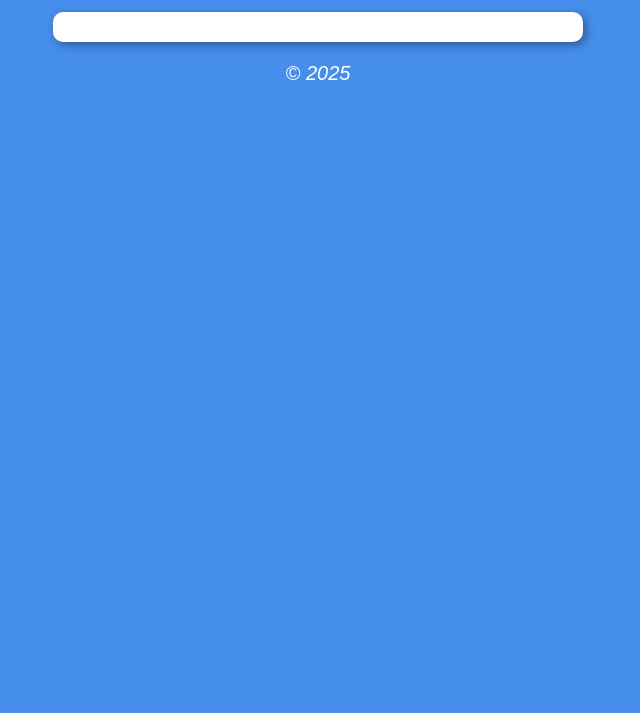
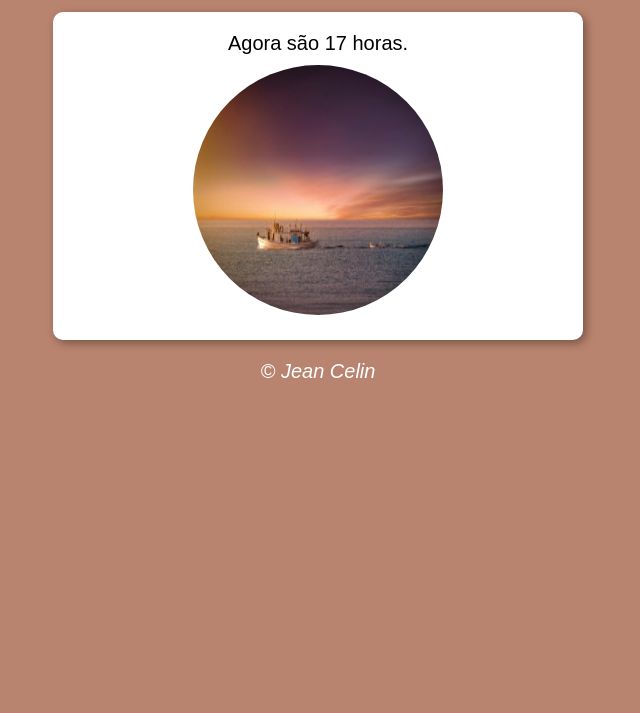
Before and after one commit to JeanCelin/horario-interativo, a plain HTML site: page index.html in a window 1280 px wide. Shown: the part 87-800 px from the top of the page, without its empty margins (322-962 px from the left). Drawn offline with Linux system fonts and the light colour scheme.

Commit message:
v1.0.0 add imagens que mudam de acordo com o horario

```diff
--- a/index.html
+++ b/index.html
@@ -4,18 +4,20 @@
     <meta charset="UTF-8" />
     <meta name="viewport" content="width=device-width, initial-scale=1.0" />
     <title>Horário Interativo</title>
-    <link rel="stylesheet" href="style.css">
+    <link rel="stylesheet" href="style.css" />
   </head>
-  <body>
+  <body onload="carregar()">
     <header>
-      <h1>Título</h1>
+      <h1>Hora do Dia</h1>
     </header>
     <section>
-      <div></div>
-      <div></div>
+      <div id="msg"></div>
+      <div id="foto">
+        <img id="imagem" src="./images/manha-300w.jpg" alt="foto" />
+      </div>
     </section>
     <footer>
-      <p>&copy; 2025</p>
+      <p>&copy; Jean Celin</p>
     </footer>
     <script src="script.js"></script>
   </body>
--- a/script.js
+++ b/script.js
@@ -0,0 +1,21 @@
+function carregar() {
+  let msg = window.document.getElementById("msg");
+  let img = window.document.getElementById("imagem");
+  let data = new Date();
+  let hora = data.getHours();
+
+  msg.innerHTML = `Agora são ${hora} horas.`;
+  if (hora >= 5 && hora < 12) {
+    img.src = "./images/manha-300w.jpg";
+    document.body.style.background = "#e2cd9f";
+    //Bom dia
+  } else if (hora >= 12 && hora < 18) {
+    //Boa tarde
+    img.src = "./images/tarde-300w.jpg";
+    document.body.style.background = "#b9846f";
+  } else {
+    //Boa Noite
+    img.src = "./images/noite-300w.png";
+    document.body.style.background = "#515154";
+  }
+}
--- a/style.css
+++ b/style.css
@@ -13,7 +13,15 @@ section {
   width: 500px;
   margin: auto;
   box-shadow: 3px 3px 10px rgba(0, 0, 0, 0.377);
-
+}
+div {
+  text-align: center;
+  padding: 5px;
+}
+img {
+  width: 250px;
+  height: 250px;
+  border-radius: 50%;
 }
 footer {
   color: white;
```
Also changed, not shown: images/manha-300w.jpg (added), images/noite-300w.png (added), images/tarde-300w.jpg (added).
